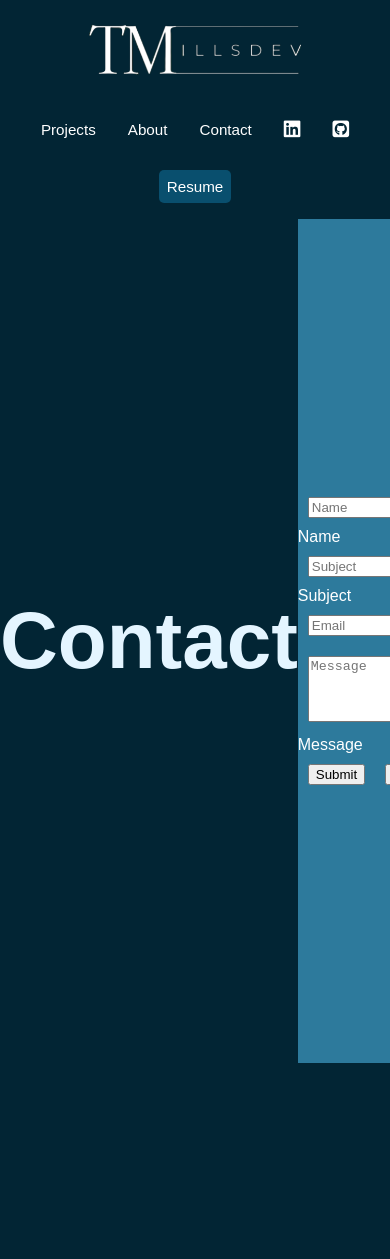
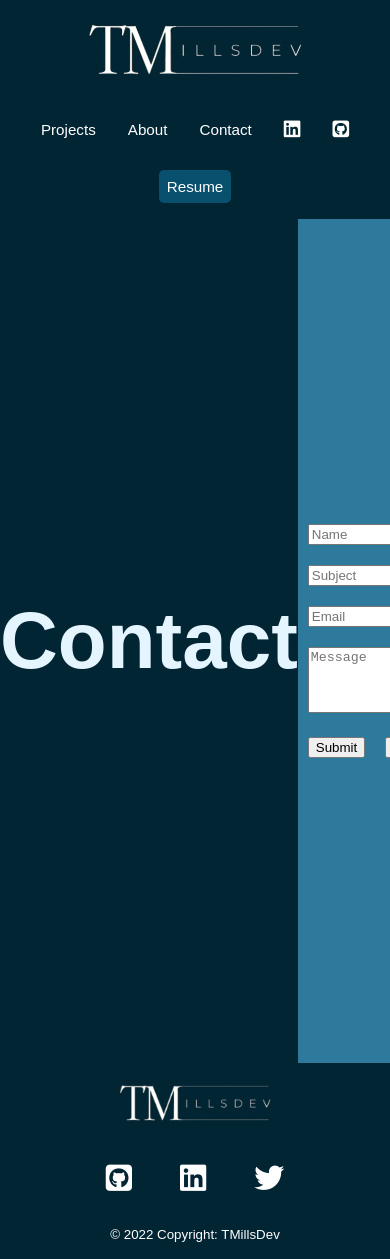
Before and after one commit to tmills5/portfolio_app, a React (Create React App) app: page /contact in a window 390 px wide. Shown: the top 1259 px of the page. Before the commit the page ends 1063 px from the top, so only its background shows below. Built offline with nearby package versions, Linux system fonts and the light colour scheme; a web font is replaced by a local one.

Commit message:
need to make contact page responsive

```diff
--- a/src/components/ContactPage.js
+++ b/src/components/ContactPage.js
@@ -1,10 +1,10 @@
 import SplitScreen from "../layout/SplitScreen";
 import Form from "./Form";
+import Footer from './Footer';
 
 const ContactPage = () => {
-
   return(
-
+    <>
       <SplitScreen>
         <div className="contact-pane-left">
           <h1 className="contact-pane-left-text">Contact</h1>
@@ -13,6 +13,8 @@ const ContactPage = () => {
           <Form />
         </div>
       </SplitScreen>
+      <Footer />
+    </>
   );
 };
 
--- a/src/components/Form.js
+++ b/src/components/Form.js
@@ -21,7 +21,7 @@ const Form = () => {
       <MDBInput
         className="form-input"
         contrast
-        label="Name"
+        // label="Name"
         type="text"
         placeholder="Name"
         value={name}
@@ -30,7 +30,7 @@ const Form = () => {
       <MDBInput
         className="form-input"
         contrast
-        label="Subject"
+        // label="Subject"
         placeholder='Subject'
         type="text"
         value={subject}
@@ -51,7 +51,7 @@ const Form = () => {
         className="form-input"
         contrast
         id='textAreaExample'
-        label='Message'
+        // label='Message'
         rows={4}
         placeholder="Message"
         value={message}
```
Also changed, not shown: src/App.css (+1 -33 lines). Lines whose indentation alone changed are shown as unchanged.
